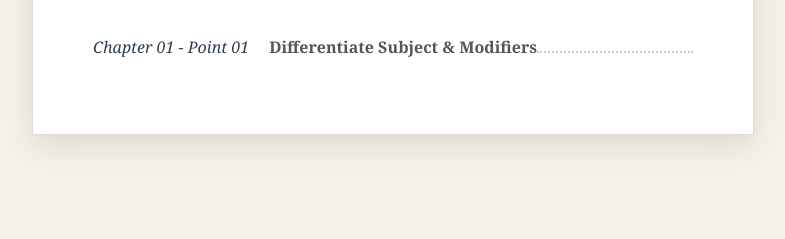
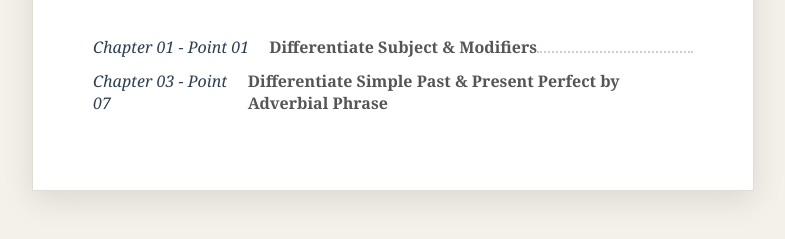
Before and after one commit to imageofyeshua/myclass, a plain HTML site: page index.html in a window 1280 px wide. Shown: the part 187-426 px from the top of the page, without its empty margins (247-1032 px from the left). Drawn offline with Linux system fonts and the light colour scheme.

Commit message:
Add Index for Point 7 Exercise

```diff
--- a/index.html
+++ b/index.html
@@ -83,6 +83,7 @@
 
             <ul class="index-list">
                 <li><a href="unit01-point01.html">Chapter 01 - Point 01</a><span>Differentiate Subject & Modifiers</span></li>
+                <li><a href="unit03-point07.html">Chapter 03 - Point 07</a><span>Differentiate Simple Past & Present Perfect by Adverbial Phrase</span></li>
             </ul>
         </div>
     </div>
```
